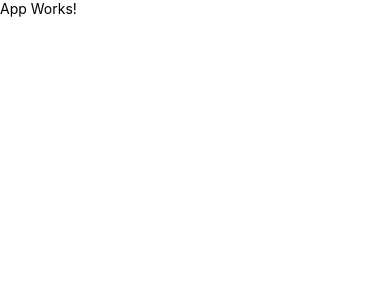
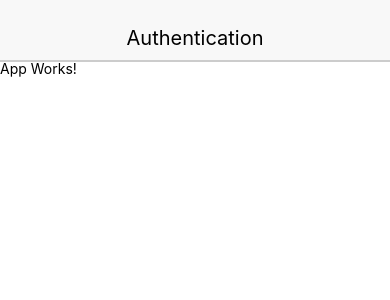
Before and after one commit to GStewartN/auth-react-native, a React Native app: screen / in a window 390 px wide. Shown: the top 300 px of the page. Built offline with nearby package versions, Linux system fonts and the light colour scheme.

Commit message:
import reusable components, render header with text

```diff
--- a/src/App.js
+++ b/src/App.js
@@ -1,10 +1,11 @@
 import React, { Component } from 'react';
 import { View, Text } from 'react-native';
-
+import { Header } from './components/common';
 class App extends Component {
   render() {
     return (
       <View>
+        <Header headerText='Authentication' />
         <Text>App Works!</Text>
       </View>
     );
--- /dev/null
+++ b/src/components/common/Button.js
@@ -0,0 +1,35 @@
+import React from 'react';
+import { Text, TouchableOpacity } from 'react-native';
+
+const Button = ({ onPress, children }) => {
+  const { buttonStyle, textStyle } = styles;
+
+  return (
+    <TouchableOpacity onPress={onPress} style={buttonStyle}>
+      <Text style={textStyle}>{children}</Text>
+    </TouchableOpacity>
+  );
+};
+
+const styles = {
+  textStyle: {
+    alignSelf: 'center',
+    color: '#007aff',
+    fontSize: 16,
+    fontWeight: '600',
+    paddingTop: 10,
+    paddingBottom: 10
+  },
+  buttonStyle: {
+    flex: 1,
+    alignSelf: 'stretch',
+    backgroundColor: '#fff',
+    borderRadius: 5,
+    borderWidth: 1,
+    borderColor: '#007aff',
+    marginLeft: 5,
+    marginRight: 5
+  }
+};
+
+export { Button };
--- /dev/null
+++ b/src/components/common/Card.js
@@ -0,0 +1,29 @@
+import React from 'react';
+import { View } from 'react-native';
+
+const Card = (props) => {
+  return (
+    <View style={styles.containerStyle}>
+      {props.children}
+    </View>
+  );
+};
+
+const styles = {
+  containerStyle: {
+    borderWidth: 1,
+    borderRadius: 2,
+    borderColor: '#ddd',
+    borderBottomWidth: 0,
+    shadowColor: '#000',
+    shadowOffset: { width: 0, height: 2 },
+    shadowOpacity: 0.1,
+    shadowRadius: 2,
+    elevation: 1,
+    marginLeft: 5,
+    marginRight: 5,
+    marginTop: 10
+  }
+};
+
+export { Card };
--- /dev/null
+++ b/src/components/common/CardSection.js
@@ -0,0 +1,24 @@
+import React from 'react';
+import { View } from 'react-native';
+
+const CardSection = (props) => {
+  return (
+    <View style={styles.containerStyle}>
+      {props.children}
+    </View>
+  );
+};
+
+const styles = {
+  containerStyle: {
+    borderBottomWidth: 1,
+    padding: 5,
+    backgroundColor: '#fff',
+    justifyContent: 'flex-start',
+    flexDirection: 'row',
+    borderColor: '#ddd',
+    position: 'relative'
+  }
+};
+
+export { CardSection };
--- /dev/null
+++ b/src/components/common/Header.js
@@ -0,0 +1,32 @@
+import React from 'react';
+import { Text, View } from 'react-native';
+
+const Header = (props) => {
+  const { textStyle, viewStyle } = styles;
+
+  return (
+    <View style={viewStyle}>
+      <Text style={textStyle}>{props.headerText}</Text>
+    </View>
+  );
+};
+
+const styles = {
+  viewStyle: {
+    backgroundColor: '#F8F8F8',
+    justifyContent: 'center',
+    alignItems: 'center',
+    height: 60,
+    paddingTop: 15,
+    shadowColor: '#000',
+    shadowOffset: { width: 0, height: 2 },
+    shadowOpacity: 0.2,
+    elevation: 2,
+    position: 'relative'
+  },
+  textStyle: {
+    fontSize: 20
+  }
+};
+
+export { Header };
--- /dev/null
+++ b/src/components/common/index.js
@@ -0,0 +1,4 @@
+export * from './Button';
+export * from './Card';
+export * from './CardSection';
+export * from './Header';
```
